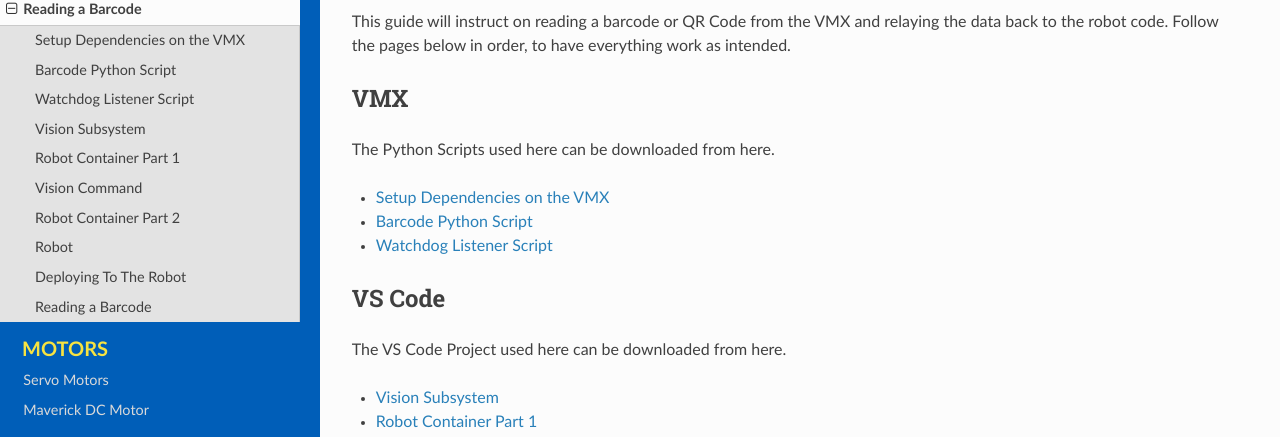
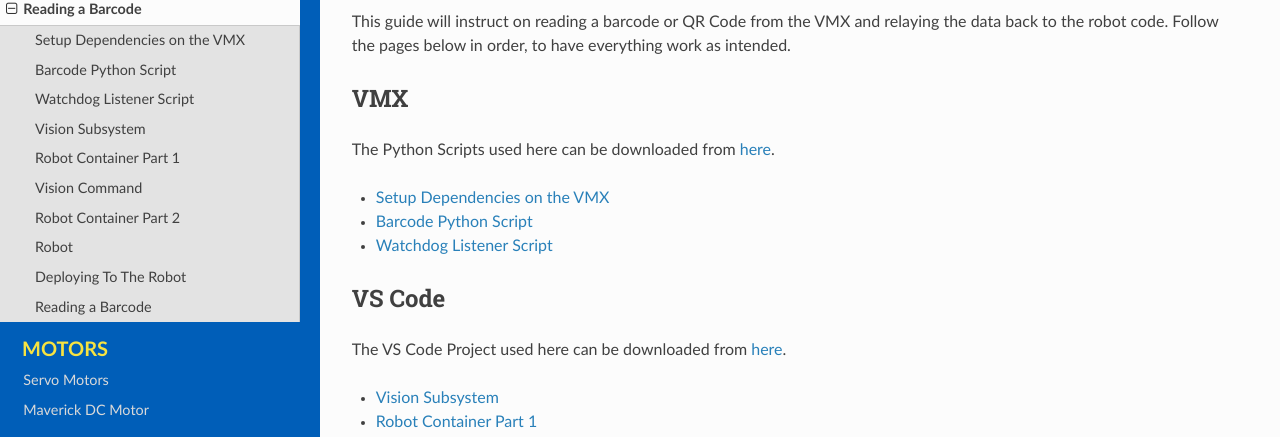
Before and after one commit to studica/studica-docs-worldskills, a Sphinx documentation site: the page built from source/docs/Vision/reading-a-barcode/index.rst, in a window 1280 px wide and 1021 px high. Shown: the part 150-587 px from the top of the window. Built offline with Sphinx 7.4.7 and the Read the Docs theme 2.0.0, drawn with Linux system fonts in a browser that asks for light colours; pages that are not in the unit, such as notebooks, are missing from menus; some of the changed lines change nothing that is shown.

Commit message:
Adding Links

```diff
--- a/source/docs/Vision/reading-a-barcode/index.rst
+++ b/source/docs/Vision/reading-a-barcode/index.rst
@@ -6,7 +6,7 @@
 VMX
 ---
 
-The Python Scripts used here can be downloaded from here.
+The Python Scripts used here can be downloaded from `here <https://github.com/studica/WorldSkills-Example-Projects/tree/main/Vision/VMX%20Python%20Scripts>`__.
 
 .. toctree::
    :maxdepth: 1
@@ -18,7 +18,7 @@
 VS Code
 -------
 
-The VS Code Project used here can be downloaded from here.
+The VS Code Project used here can be downloaded from `here <https://github.com/studica/WorldSkills-Example-Projects/tree/main/Vision/Barcode%20Reader>`__.
 
 .. toctree::
    :maxdepth: 1
```
